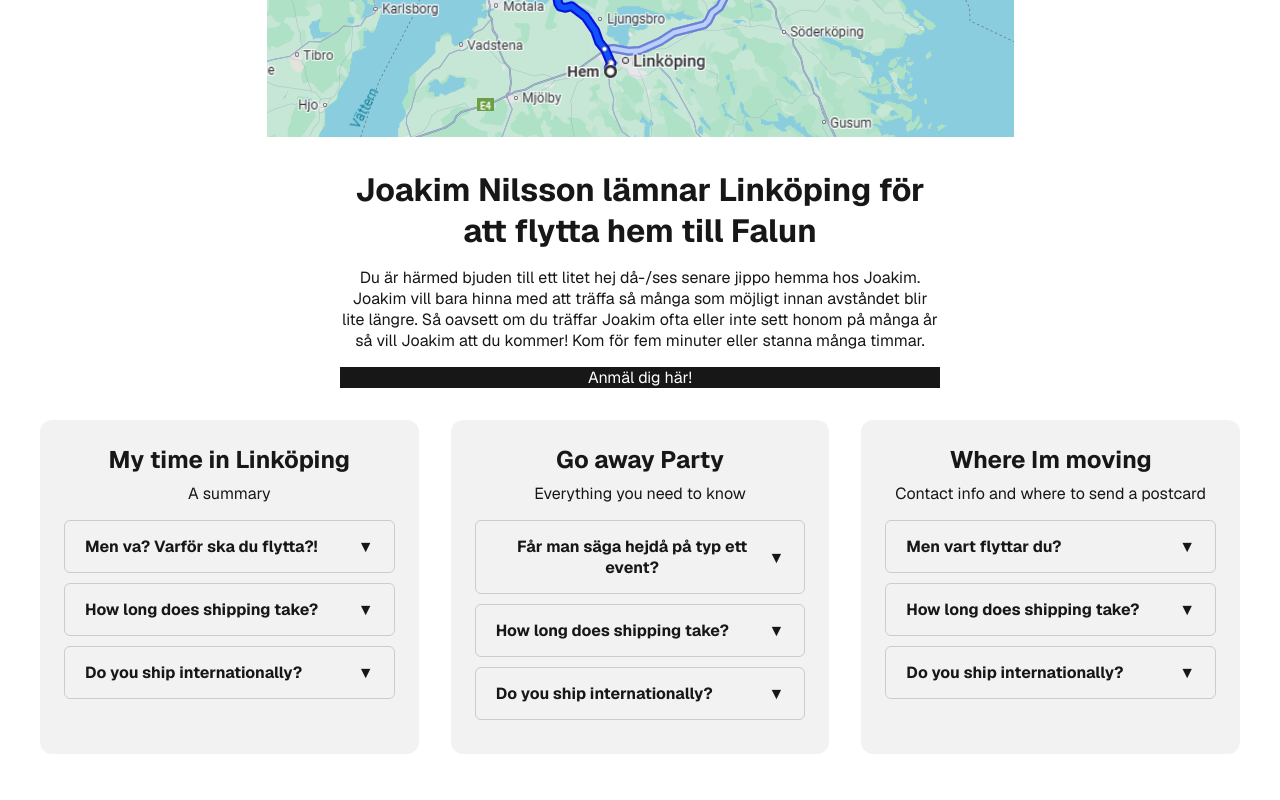
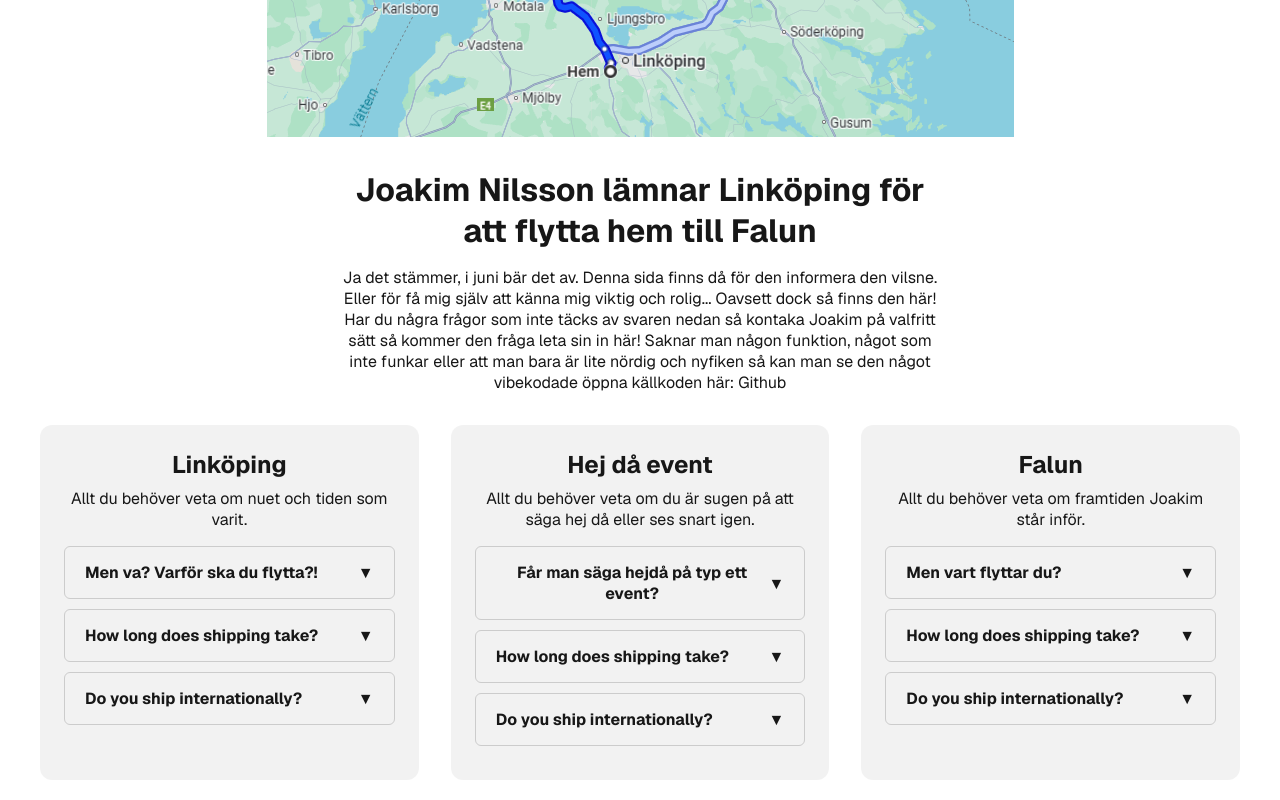
Before and after one commit to Jojoje/lamnaLinkoping, a Next.js app: page / in a window 1280 px wide. Shown: the part 990-1790 px from the top of the page. Before the commit the page ends 1764 px from the top, so only its background shows below. Built offline with nearby package versions, Linux system fonts and the light colour scheme.

Commit message:
text: main texts

```diff
--- a/app/page.tsx
+++ b/app/page.tsx
@@ -23,36 +23,27 @@ export default function Home() {
           <div className={styles.textContent}>
             <h1>Joakim Nilsson lämnar Linköping för att flytta hem till Falun</h1>
             <p>
-              Du är härmed bjuden till ett litet hej då-/ses senare jippo hemma hos Joakim.
-              Joakim vill bara hinna med att träffa så många som möjligt innan avståndet blir lite längre.
-              Så oavsett om du träffar Joakim ofta eller inte sett honom på många år så vill Joakim att du kommer!
-              Kom för fem minuter eller stanna många timmar.
+              Ja det stämmer, i juni bär det av. Denna sida finns då för den informera den vilsne. Eller för få mig själv att känna mig viktig och rolig...
+              Oavsett dock så finns den här! Har du några frågor som inte täcks av svaren nedan så kontaka Joakim på valfritt sätt så kommer den fråga leta sin in här!
+              Saknar man någon funktion, något som inte funkar eller att man bara är lite nördig och nyfiken så kan man se den något vibekodade öppna källkoden här: <a href="https://github.com/Jojoje/lamnaLinkoping">Github</a>
             </p>
-            <a
-              className={styles.primary}
-              href="https://vercel.com/new?utm_source=create-next-app&utm_medium=appdir-template&utm_campaign=create-next-app"
-              target="_blank"
-              rel="noopener noreferrer"
-            >
-              Anmäl dig här!
-            </a>
           </div>
         </div>
 
         <div className={styles.columnsSection}>
           <div className={styles.column}>
-            <h2>My time in Linköping</h2>
-            <p>A summary</p>
+            <h2>Linköping</h2>
+            <p>Allt du behöver veta om nuet och tiden som varit.</p>
             <FaqAccordion items={linkopingFaqData} />
           </div>
           <div className={styles.column}>
-            <h2>Go away Party</h2>
-            <p>Everything you need to know</p>
+            <h2>Hej då event</h2>
+            <p>Allt du behöver veta om du är sugen på att säga hej då eller ses snart igen.</p>
             <FaqAccordion items={partyFaqData}/>
           </div>
           <div className={styles.column}>
-            <h2>Where Im moving</h2>
-            <p>Contact info and where to send a postcard</p>
+            <h2>Falun</h2>
+            <p>Allt du behöver veta om framtiden Joakim står inför.</p>
             <FaqAccordion items={falunFaqData}/>
           </div>
         </div>
```
